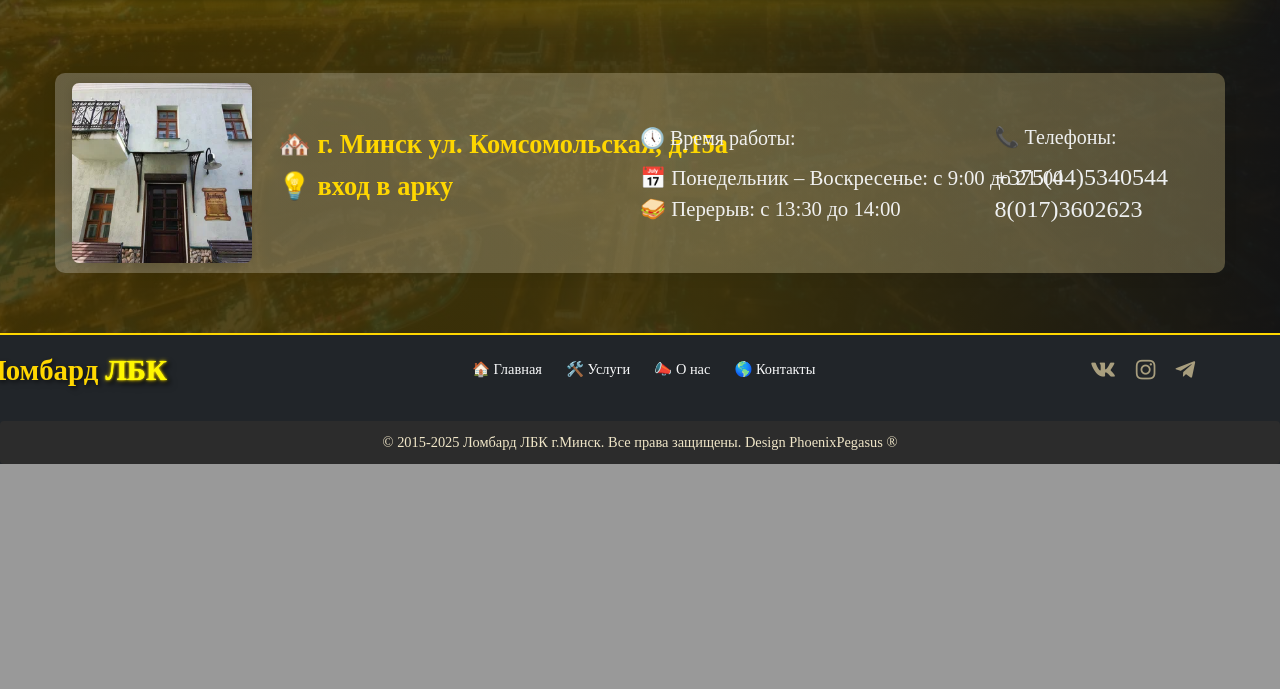
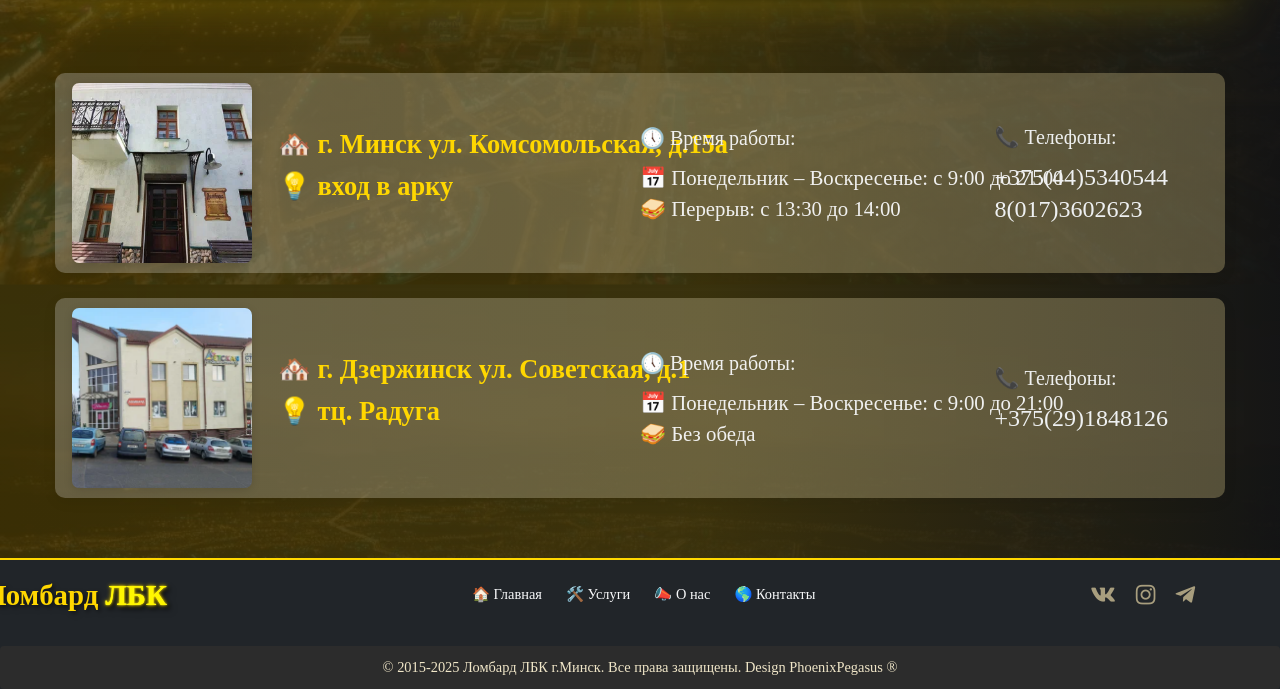
Before and after one commit to TumashenkaAliaksandr/lomabard_lbk, a Django app: page /contacts/ in a window 1280 px wide. Shown: the part 769-1458 px from the top of the page. Before the commit the page ends 1233 px from the top, so only its background shows below. Run offline with Django 5.2, Linux system fonts and the light colour scheme; data that the repository does not hold is empty.

Commit message:
added new styles for adress

```diff
--- a/webapp/templates/webapp/contacts.html
+++ b/webapp/templates/webapp/contacts.html
@@ -44,6 +44,37 @@
 
         </div>
 
+        <div class="lombard-addresses-item" itemscope itemtype="https://schema.org/LocalBusiness">
+
+            <div class="lombard-addresses-item-img">
+                <img src="{% static 'webapp/img/dz_lbk.png' %}"
+                     alt="Фото к г. Держинск, ул. Советская, д.1"
+                     loading="lazy" itemprop="photo"
+                     class="lombard-addresses-photo"/>
+            </div>
+
+            <div class="lombard-addresses-item-info">
+                <div class="lombard-addresses-item-address" itemprop="address" itemscope
+                     itemtype="https://schema.org/PostalAddress">
+                    <p>🏘️ г. <span itemprop="addressLocality">Дзержинск</span> ул. <span itemprop="streetAddress">Советская, д.1</span>
+                    </p>
+                    <p>💡 тц. Радуга</p>
+                </div>
+                <div class="lombard-addresses-item-time">
+                    <h5 class="workhours-title-mobile">🕔 Время работы:</h5>
+                    <p>📅 Понедельник – Воскресенье: с 9:00 до 21:00</p>
+                    <p>🥪 Без обеда</p>
+                </div>
+            </div>
+
+            <div class="lombard-addresses-item-number">
+                <h5 class="workhours-title-mobile">📞 Телефоны:</h5>
+                <a class="lombard-addresses-phone" href="tel:+375291848126"><span
+                        itemprop="telephone">+375(29)1848126</span></a>
+            </div>
+
+        </div>
+
 
     </section>
 
```
Also changed, not shown: webapp/static/webapp/css/main.css (+38 -4 lines), webapp/static/webapp/img/dz_lbk.png (added).
